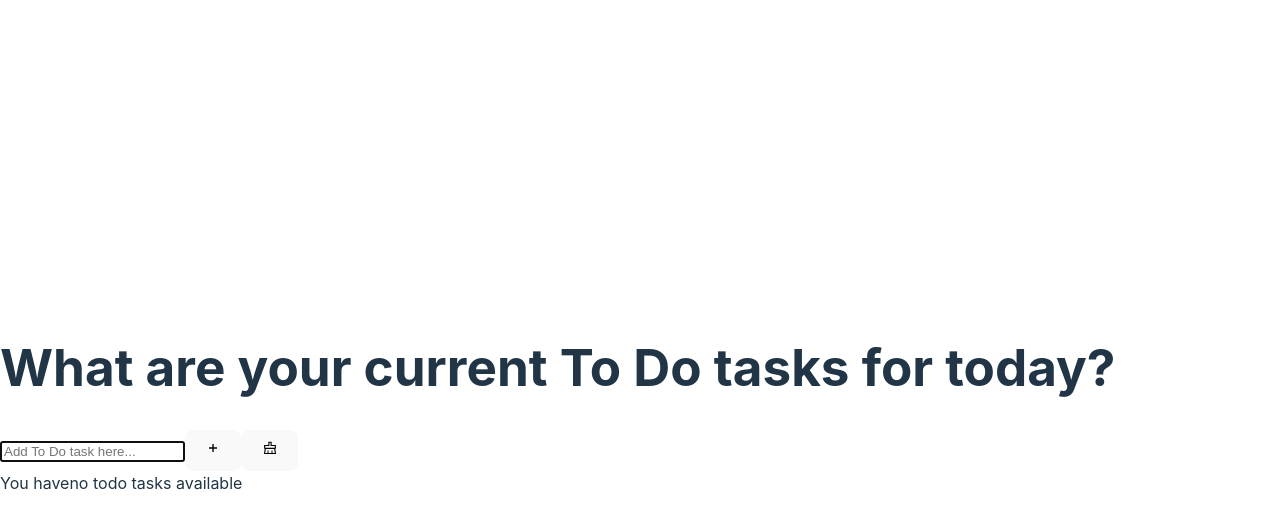
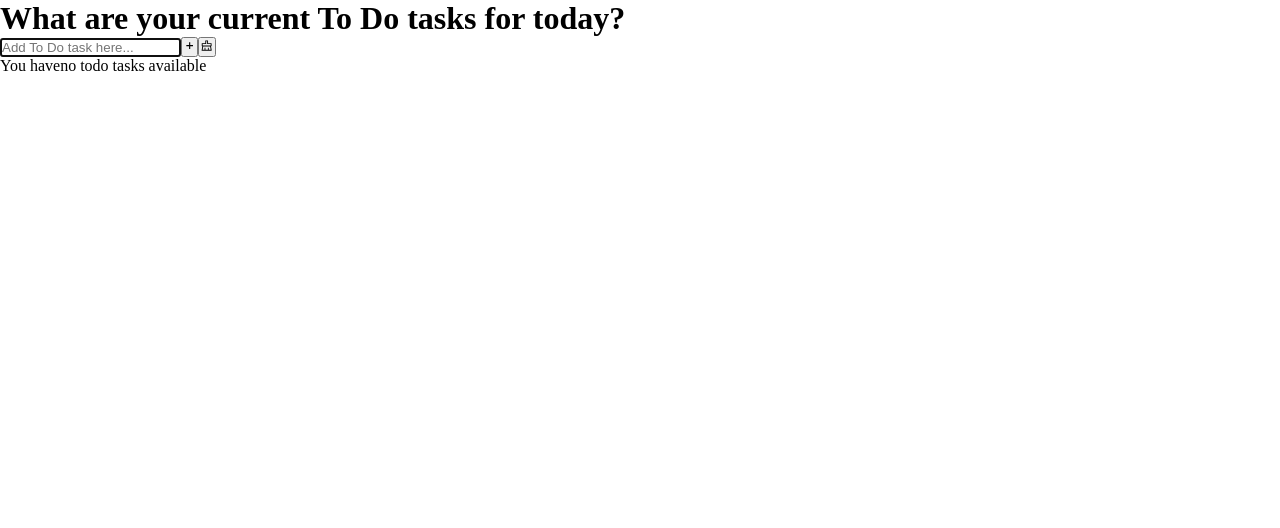
Before and after one commit to katarighe/react-todo-app, a React (Vite) app: page / in a window 1280 px wide. Shown: the top 528 px of the page. Built offline with nearby package versions, Linux system fonts and the light colour scheme.

Commit message:
Replace old with customized one

```diff
--- a/src/index.css
+++ b/src/index.css
@@ -1,69 +1,5 @@
-:root {
-  font-family: Inter, system-ui, Avenir, Helvetica, Arial, sans-serif;
-  line-height: 1.5;
-  font-weight: 400;
-
-  color-scheme: light dark;
-  color: rgba(255, 255, 255, 0.87);
-  background-color: #242424;
-
-  font-synthesis: none;
-  text-rendering: optimizeLegibility;
-  -webkit-font-smoothing: antialiased;
-  -moz-osx-font-smoothing: grayscale;
-  -webkit-text-size-adjust: 100%;
+* {
+  margin: 0;
+  padding: 0;
+  border-style: box;
 }
-
-a {
-  font-weight: 500;
-  color: #646cff;
-  text-decoration: inherit;
-}
-a:hover {
-  color: #535bf2;
-}
-
-body {
-  margin: 0;
-  display: flex;
-  place-items: center;
-  min-width: 320px;
-  min-height: 100vh;
-}
-
-h1 {
-  font-size: 3.2em;
-  line-height: 1.1;
-}
-
-button {
-  border-radius: 8px;
-  border: 1px solid transparent;
-  padding: 0.6em 1.2em;
-  font-size: 1em;
-  font-weight: 500;
-  font-family: inherit;
-  background-color: #1a1a1a;
-  cursor: pointer;
-  transition: border-color 0.25s;
-}
-button:hover {
-  border-color: #646cff;
-}
-button:focus,
-button:focus-visible {
-  outline: 4px auto -webkit-focus-ring-color;
-}
-
-@media (prefers-color-scheme: light) {
-  :root {
-    color: #213547;
-    background-color: #ffffff;
-  }
-  a:hover {
-    color: #747bff;
-  }
-  button {
-    background-color: #f9f9f9;
-  }
-}
```
